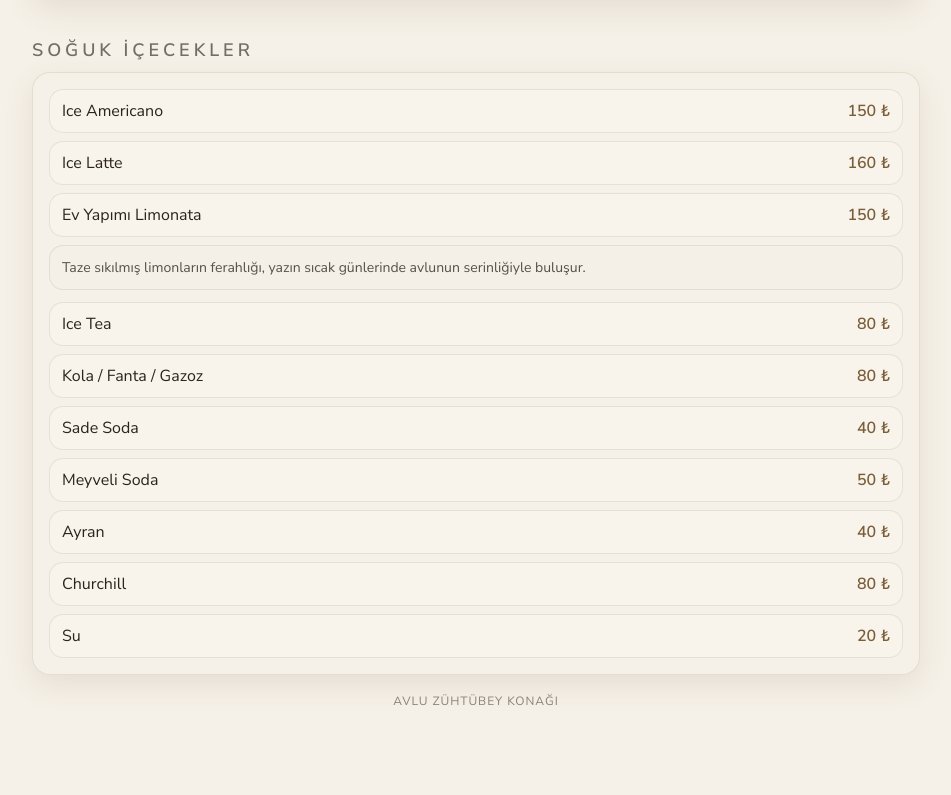
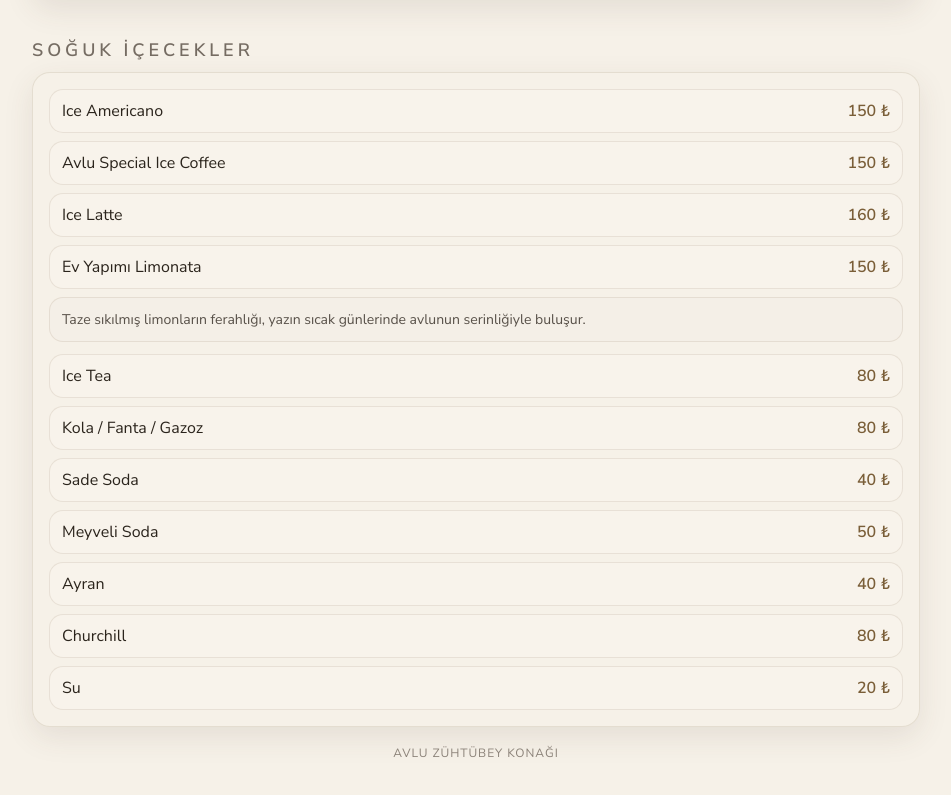
Before and after one commit to bkah-dev/zuhtubeykonagi-site, a plain HTML site: page m-7k9p3/index.html in a window 1280 px wide. Shown: the part 3426-4221 px from the top of the page, without its empty margins (164-1115 px from the left). Before the commit the page ends 4199 px from the top, so only its background shows below. Drawn offline with nearby package versions, Linux system fonts and the light colour scheme.

Commit message:
Add Avlu Special Ice Coffee to the menu

```diff
--- a/m-7k9p3/index.html
+++ b/m-7k9p3/index.html
@@ -576,6 +576,10 @@
           <span>Ice Americano</span>
           <span class="menu-price">150 ₺</span>
         </div>
+		<div class="menu-item">
+          <span>Avlu Special Ice Coffee</span>
+          <span class="menu-price">150 ₺</span>
+        </div>
         <div class="menu-item">
           <span>Ice Latte</span>
           <span class="menu-price">160 ₺</span>
```
